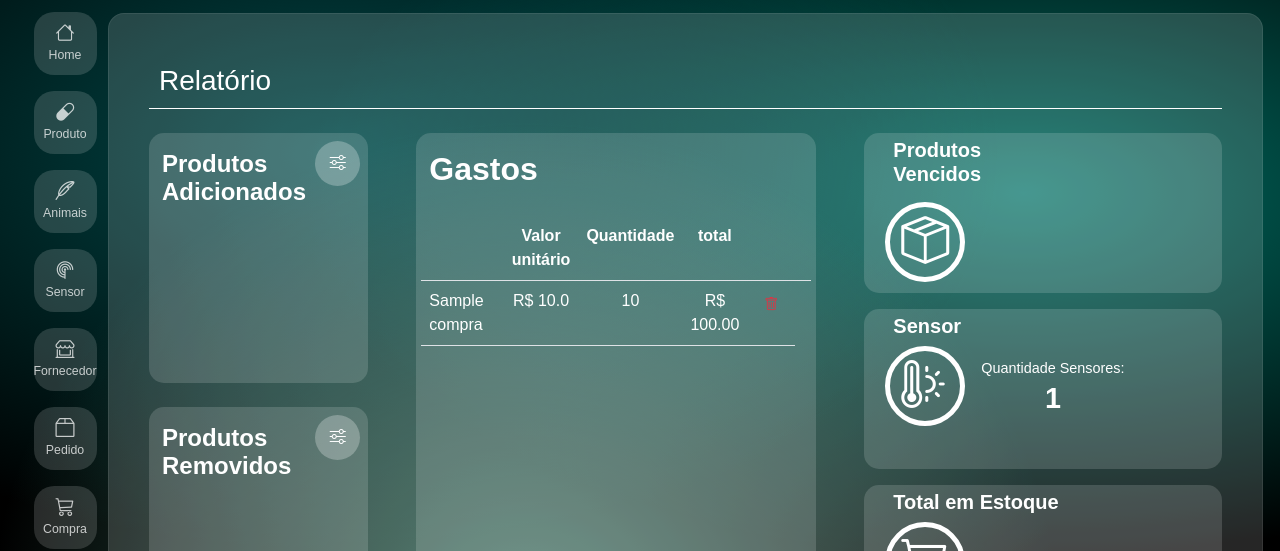
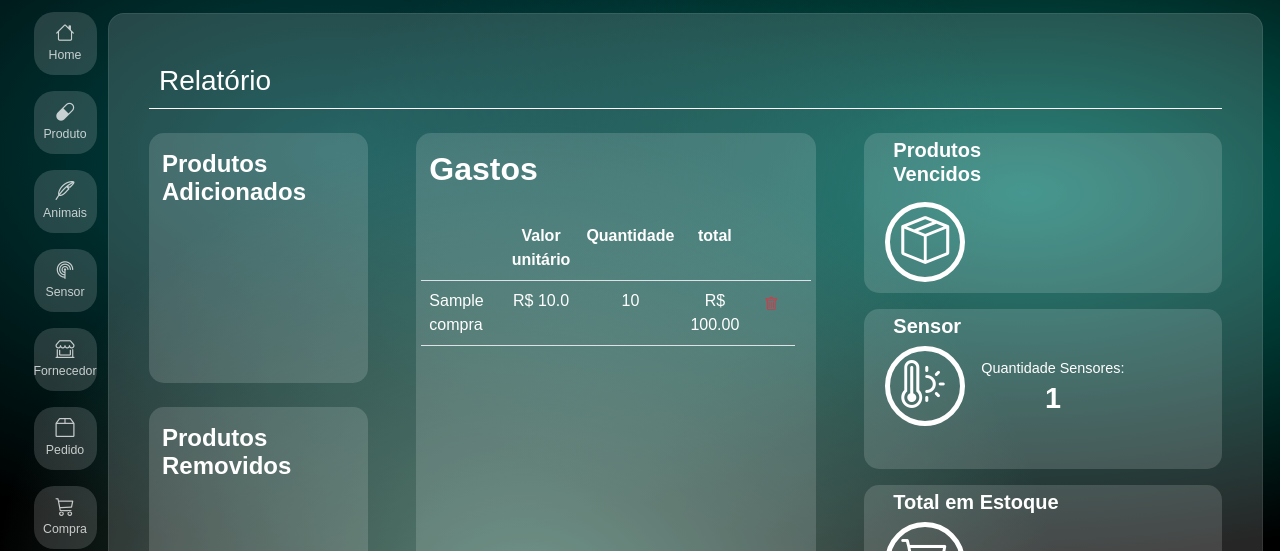
Before and after one commit to VETALLIS/Projeto, a Flask app: page /relatorio in a window 1280 px wide. Shown: the part 87-638 px from the top of the page. Run offline with Flask 3, Linux system fonts and the light colour scheme; tables that the repository leaves empty hold one stand-in row (values such as "Sample post"); lists and menus that the app fills with data are empty.

Commit message:
vetallis

```diff
--- a/templates/produtos_cadastrados.html
+++ b/templates/produtos_cadastrados.html
@@ -25,7 +25,7 @@
                 style="text-decoration: none;">
                 Editar
             </a>
-            <a class="btn btn-sm btn-link text-white"
+            <a class="btn btn-sm btn-link text-danger"
                 href="{{url_for('excluir_produto', produto_id=produto.produto_id)}}">
                 <i class="bi bi-trash"></i>
             </a>
--- a/templates/relatorio.html
+++ b/templates/relatorio.html
@@ -12,11 +12,7 @@
             <h5 class="text-start text-white fw-bold mb-0 ps-2 fs-4" style="position: relative; top: -12px;">Produtos
                 <br>Adicionados
             </h5>
-            <button
-                class="rounded-circle border-0 d-flex align-items-center justify-content-center  position-absolute top-0 end-0 m-2"
-                style="width: 45px; height: 45px; background: rgba(255, 255, 255, 0.258);">
-                <i class="bi bi-sliders text-white"></i>
-            </button>
+
         </div>
 
         <div class="position-relative" style=" border-radius: 15px;background: rgba(255, 255, 255, 0.15);
@@ -26,11 +22,7 @@
             <h5 class="text-start text-white fw-bold mb-0 ps-2 fs-4" style="position: relative; top: -12px;">Produtos
                 <br>Removidos
             </h5>
-            <button
-                class="rounded-circle border-0 d-flex align-items-center justify-content-center  position-absolute top-0 end-0 m-2"
-                style="width: 45px; height: 45px; background: rgba(255, 255, 255, 0.258);">
-                <i class="bi bi-sliders text-white"></i>
-            </button>
+
         </div>
     </div>
 
--- a/templates/sensores_cadastrados.html
+++ b/templates/sensores_cadastrados.html
@@ -33,8 +33,8 @@
                 style="text-decoration: none; position: absolute; bottom: 10px; right: 10px;"> Editar
             </a>
 
-            <a class="btn btn-sm btn-link"
-                style="text-decoration: none; position: absolute; bottom: 5px; right: 80px; color: #fff;"
+            <a class="btn btn-sm btn-link text-danger"
+                style="text-decoration: none; position: absolute; bottom: 5px; right: 80px;"
                 href="{{ url_for('excluir_sensor', sensor_id= sensor.sensor_id) }}">
                 <i class="bi bi-trash"></i>
             </a>
```
